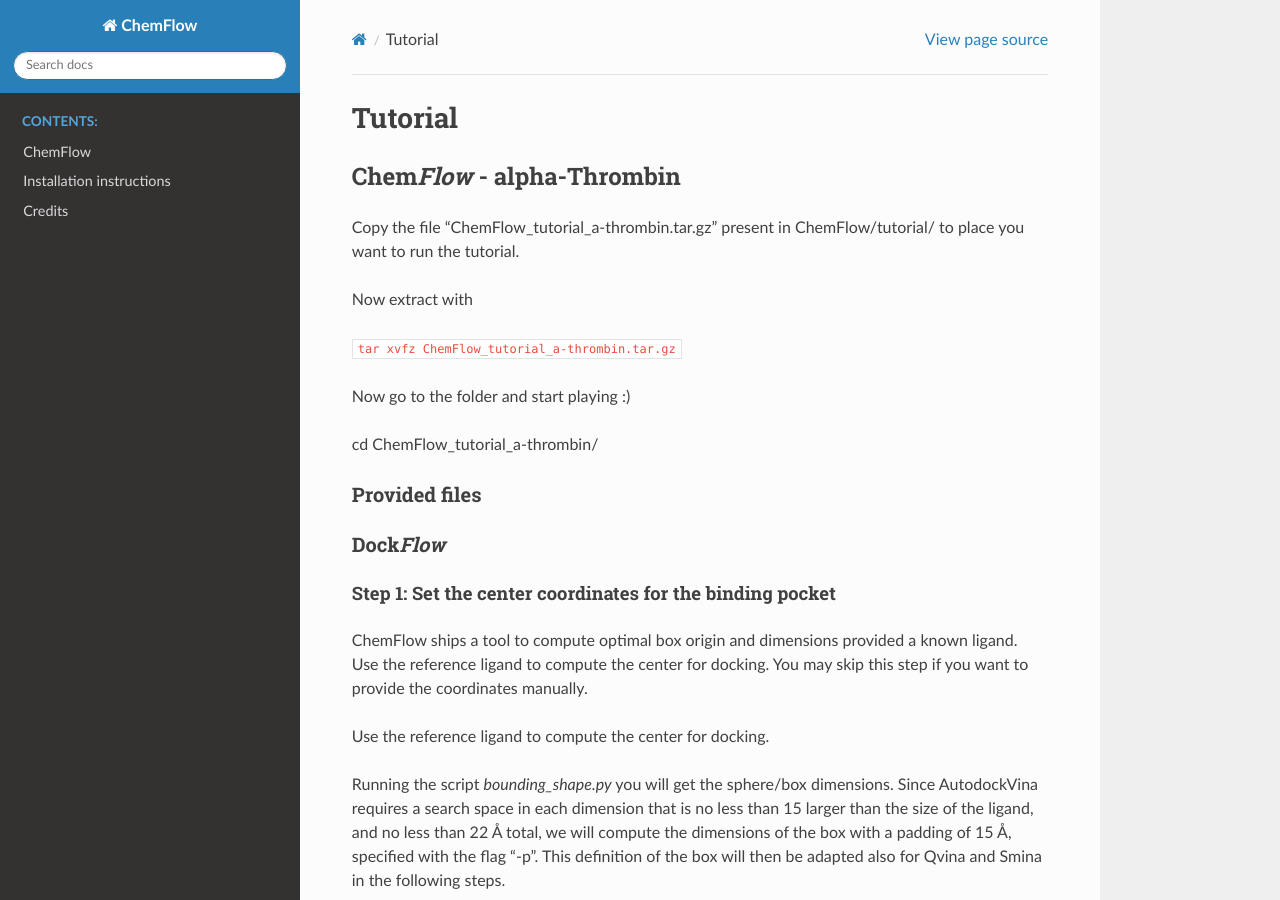
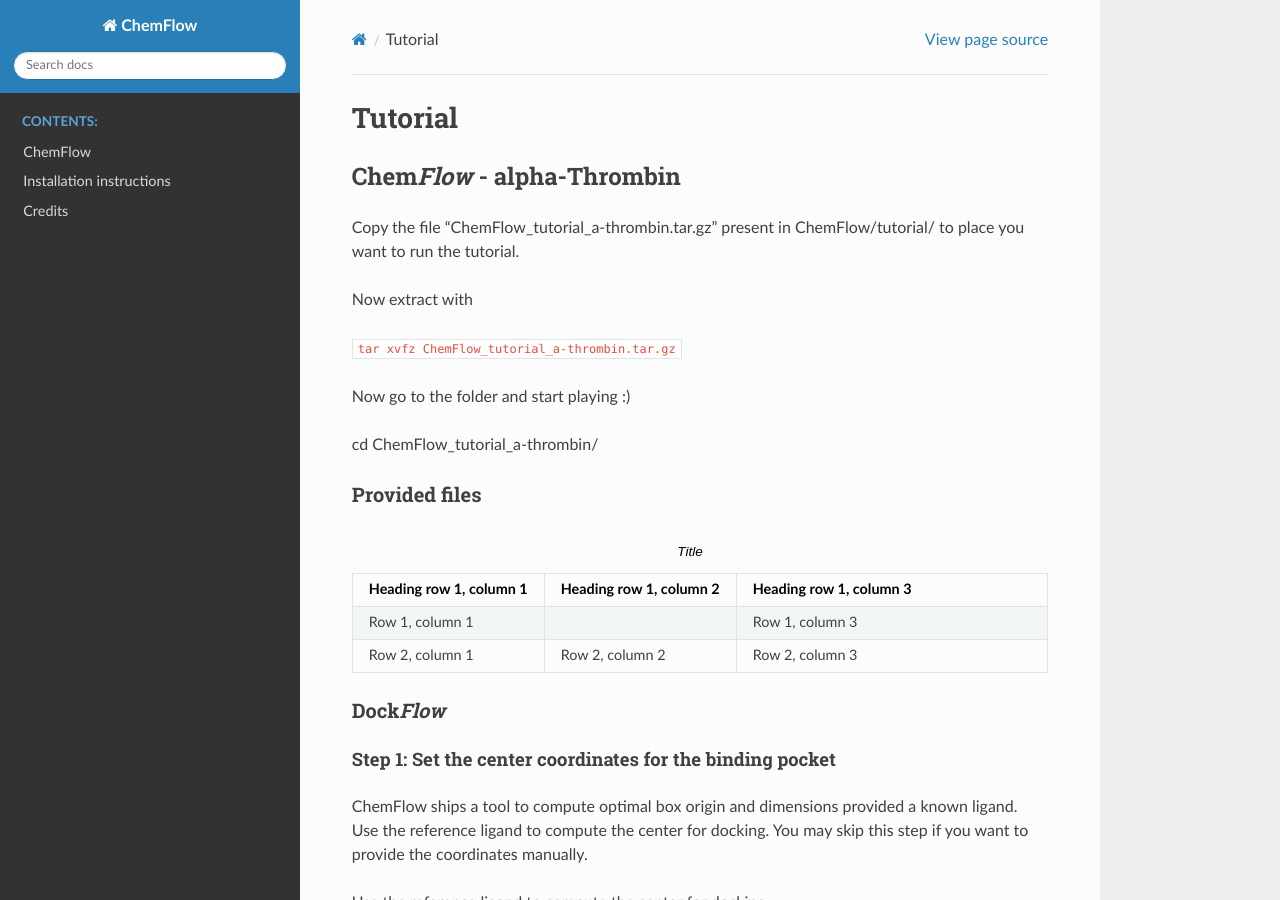
Before and after one commit to IFMlab/ChemFlow, a Sphinx documentation site: the page built from docs/Tutorial-ChemFlow.rst, in a window 1280 px wide and 900 px high. Built offline with Sphinx 7.4.7 and the Read the Docs theme 2.0.0, drawn with Linux system fonts in a browser that asks for light colours; pages that are not in the unit, such as notebooks, are missing from menus.

Commit message:
Update Tutorial-ChemFlow.rst

```diff
--- a/docs/Tutorial-ChemFlow.rst
+++ b/docs/Tutorial-ChemFlow.rst
@@ -19,16 +19,20 @@ cd ChemFlow_tutorial_a-thrombin/
 Provided files
 **************
 
-.. list-table:: FILES
+.. list-table:: Title
    :widths: 25 25 50
    :header-rows: 1
 
+   * - Heading row 1, column 1
+     - Heading row 1, column 2
+     - Heading row 1, column 3
    * - Row 1, column 1
-     - 1DWD.pdb, column 1
+     -
      - Row 1, column 3
-     - Row 2, column 1
+   * - Row 2, column 1
      - Row 2, column 2
      - Row 2, column 3
+
 
 
 
```
